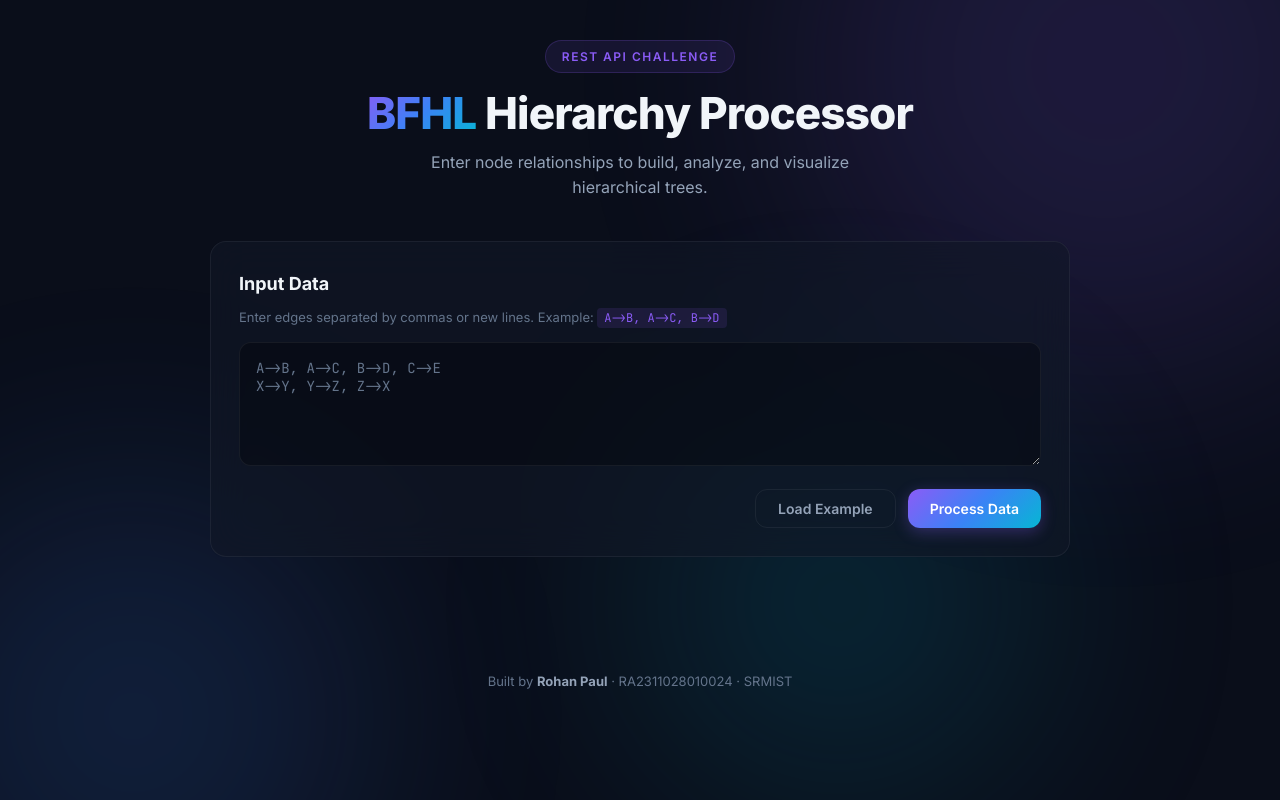
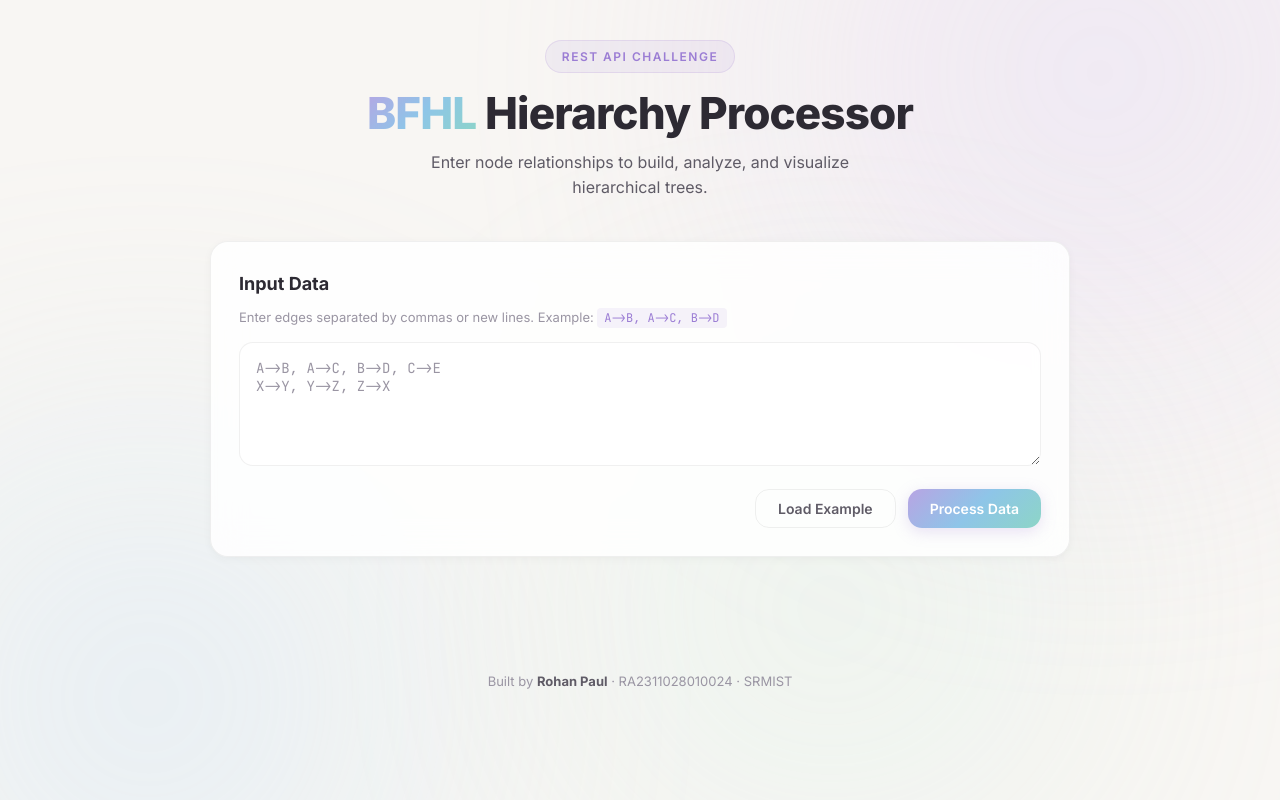
Before and after one commit to rohan-0024/Hierarchy-Processor, a website: page public/index.html in a window 1280 px wide. Drawn offline with Linux system fonts and the light colour scheme.

Commit message:
feat: switch to light pastel theme

```diff
--- a/public/style.css
+++ b/public/style.css
@@ -1,36 +1,38 @@
 /* ===== CSS Custom Properties ===== */
 :root {
-  --bg-primary: #0a0e1a;
-  --bg-secondary: #111827;
-  --bg-card: rgba(17, 24, 39, 0.6);
-  --bg-card-hover: rgba(17, 24, 39, 0.8);
-  --border-card: rgba(255, 255, 255, 0.06);
-  --border-hover: rgba(139, 92, 246, 0.3);
+  --bg-primary: #f8f6f3;
+  --bg-secondary: #ffffff;
+  --bg-card: rgba(255, 255, 255, 0.85);
+  --bg-card-hover: rgba(255, 255, 255, 0.95);
+  --border-card: rgba(0, 0, 0, 0.06);
+  --border-hover: rgba(168, 139, 214, 0.35);
 
-  --text-primary: #f1f5f9;
-  --text-secondary: #94a3b8;
-  --text-muted: #64748b;
+  --text-primary: #2d2a33;
+  --text-secondary: #5f5b66;
+  --text-muted: #9a95a3;
 
-  --accent-violet: #8b5cf6;
-  --accent-blue: #3b82f6;
-  --accent-cyan: #06b6d4;
-  --accent-emerald: #10b981;
-  --accent-amber: #f59e0b;
-  --accent-rose: #f43f5e;
+  --accent-violet: #9b7dd4;
+  --accent-blue: #7aabe8;
+  --accent-cyan: #6cc5c7;
+  --accent-emerald: #7bc4a5;
+  --accent-amber: #e2b968;
+  --accent-rose: #d98a96;
 
-  --gradient-primary: linear-gradient(135deg, #8b5cf6 0%, #3b82f6 50%, #06b6d4 100%);
-  --gradient-card: linear-gradient(135deg, rgba(139,92,246,0.08) 0%, rgba(59,130,246,0.05) 100%);
+  --gradient-primary: linear-gradient(135deg, #b8a4e3 0%, #8ec5e8 50%, #8dd5c7 100%);
+  --gradient-card: linear-gradient(135deg, rgba(184,164,227,0.08) 0%, rgba(142,197,232,0.05) 100%);
 
-  --radius-sm: 8px;
-  --radius-md: 12px;
-  --radius-lg: 16px;
-  --radius-xl: 20px;
+  --radius-sm: 10px;
+  --radius-md: 14px;
+  --radius-lg: 18px;
+  --radius-xl: 22px;
 
   --font-sans: 'Inter', -apple-system, BlinkMacSystemFont, sans-serif;
   --font-mono: 'JetBrains Mono', 'Fira Code', monospace;
 
-  --shadow-lg: 0 20px 60px rgba(0,0,0,0.4);
-  --shadow-glow: 0 0 40px rgba(139,92,246,0.15);
+  --shadow-sm: 0 2px 8px rgba(0,0,0,0.04);
+  --shadow-md: 0 4px 16px rgba(0,0,0,0.06);
+  --shadow-lg: 0 12px 40px rgba(0,0,0,0.08);
+  --shadow-glow: 0 4px 24px rgba(168,139,214,0.12);
 }
 
 /* ===== Reset & Base ===== */
@@ -54,12 +56,12 @@ body {
 }
 
 .orb {
-  position: absolute; border-radius: 50%; filter: blur(120px); opacity: 0.15;
-  animation: float 20s ease-in-out infinite;
+  position: absolute; border-radius: 50%; filter: blur(140px); opacity: 0.3;
+  animation: float 25s ease-in-out infinite;
 }
-.orb-1 { width: 600px; height: 600px; background: var(--accent-violet); top: -200px; right: -100px; }
-.orb-2 { width: 500px; height: 500px; background: var(--accent-blue); bottom: -150px; left: -100px; animation-delay: -7s; }
-.orb-3 { width: 400px; height: 400px; background: var(--accent-cyan); top: 50%; left: 50%; transform: translate(-50%,-50%); animation-delay: -14s; }
+.orb-1 { width: 600px; height: 600px; background: #dcc8f5; top: -200px; right: -100px; }
+.orb-2 { width: 500px; height: 500px; background: #b8ddf7; bottom: -150px; left: -100px; animation-delay: -8s; }
+.orb-3 { width: 400px; height: 400px; background: #c3eee0; top: 50%; left: 50%; transform: translate(-50%,-50%); animation-delay: -16s; }
 
 @keyframes float {
   0%, 100% { transform: translate(0, 0) scale(1); }
@@ -77,11 +79,12 @@ body {
 /* ===== Glass Card ===== */
 .glass-card {
   background: var(--bg-card);
-  backdrop-filter: blur(20px);
-  -webkit-backdrop-filter: blur(20px);
+  backdrop-filter: blur(16px);
+  -webkit-backdrop-filter: blur(16px);
   border: 1px solid var(--border-card);
   border-radius: var(--radius-lg);
   padding: 28px;
+  box-shadow: var(--shadow-sm);
   transition: border-color 0.3s, box-shadow 0.3s;
 }
 .glass-card:hover {
@@ -94,12 +97,13 @@ body {
 .header-badge {
   display: inline-block; font-size: 12px; font-weight: 600; letter-spacing: 1.5px;
   text-transform: uppercase; color: var(--accent-violet);
-  background: rgba(139,92,246,0.1); border: 1px solid rgba(139,92,246,0.2);
+  background: rgba(168,139,214,0.1); border: 1px solid rgba(168,139,214,0.2);
   padding: 6px 16px; border-radius: 100px; margin-bottom: 16px;
 }
 .header-title {
   font-size: clamp(28px, 5vw, 44px); font-weight: 800; line-height: 1.1;
   letter-spacing: -0.02em; margin-bottom: 12px;
+  color: var(--text-primary);
 }
 .gradient-text {
   background: var(--gradient-primary); -webkit-background-clip: text;
@@ -109,22 +113,23 @@ body {
 
 /* ===== Input Section ===== */
 .input-section { margin-bottom: 24px; }
-.section-label { font-size: 18px; font-weight: 700; margin-bottom: 8px; }
+.section-label { font-size: 18px; font-weight: 700; margin-bottom: 8px; color: var(--text-primary); }
 .input-hint { font-size: 13px; color: var(--text-muted); margin-bottom: 14px; }
 .input-hint code {
-  background: rgba(139,92,246,0.12); color: var(--accent-violet);
+  background: rgba(168,139,214,0.1); color: var(--accent-violet);
   padding: 2px 7px; border-radius: 4px; font-family: var(--font-mono); font-size: 12px;
 }
 
 .textarea {
-  width: 100%; background: rgba(0,0,0,0.3); border: 1px solid var(--border-card);
+  width: 100%; background: rgba(255,255,255,0.6); border: 1px solid var(--border-card);
   border-radius: var(--radius-md); padding: 16px; color: var(--text-primary);
   font-family: var(--font-mono); font-size: 14px; resize: vertical;
   transition: border-color 0.3s, box-shadow 0.3s; outline: none;
 }
 .textarea:focus {
   border-color: var(--accent-violet);
-  box-shadow: 0 0 0 3px rgba(139,92,246,0.15);
+  box-shadow: 0 0 0 3px rgba(168,139,214,0.15);
+  background: #fff;
 }
 .textarea::placeholder { color: var(--text-muted); }
 
@@ -139,15 +144,15 @@ body {
 }
 .btn-primary {
   background: var(--gradient-primary); color: #fff;
-  box-shadow: 0 4px 15px rgba(139,92,246,0.3);
+  box-shadow: 0 4px 15px rgba(168,139,214,0.25);
 }
-.btn-primary:hover { transform: translateY(-1px); box-shadow: 0 6px 25px rgba(139,92,246,0.4); }
+.btn-primary:hover { transform: translateY(-1px); box-shadow: 0 6px 25px rgba(168,139,214,0.35); }
 .btn-primary:active { transform: translateY(0); }
 .btn-ghost {
   background: transparent; color: var(--text-secondary);
   border: 1px solid var(--border-card);
 }
-.btn-ghost:hover { border-color: var(--text-muted); color: var(--text-primary); }
+.btn-ghost:hover { border-color: var(--text-muted); color: var(--text-primary); background: rgba(255,255,255,0.5); }
 
 .spinner {
   display: inline-block; width: 16px; height: 16px;
@@ -158,8 +163,8 @@ body {
 
 /* ===== Error Toast ===== */
 .error-toast {
-  background: rgba(244,63,94,0.12); border: 1px solid rgba(244,63,94,0.3);
-  color: var(--accent-rose); border-radius: var(--radius-md);
+  background: rgba(217,138,150,0.1); border: 1px solid rgba(217,138,150,0.3);
+  color: #b5616f; border-radius: var(--radius-md);
   padding: 14px 20px; margin-bottom: 24px;
   font-size: 14px; font-weight: 500;
   animation: slideDown 0.3s ease;
@@ -184,7 +189,7 @@ body {
 .card-title { font-size: 16px; font-weight: 700; margin-bottom: 16px; color: var(--accent-violet); }
 .identity-grid { display: grid; grid-template-columns: repeat(auto-fit, minmax(200px, 1fr)); gap: 12px; }
 .identity-item {
-  background: rgba(0,0,0,0.2); padding: 12px 16px; border-radius: var(--radius-sm);
+  background: rgba(168,139,214,0.06); padding: 12px 16px; border-radius: var(--radius-sm);
   border-left: 3px solid var(--accent-violet);
 }
 .identity-item .label { font-size: 11px; text-transform: uppercase; letter-spacing: 1px; color: var(--text-muted); margin-bottom: 4px; }
@@ -202,14 +207,15 @@ body {
 
 /* ===== Hierarchies ===== */
 .hierarchies-section { margin-bottom: 24px; }
-.section-title { font-size: 18px; font-weight: 700; margin-bottom: 16px; display: flex; align-items: center; gap: 8px; }
+.section-title { font-size: 18px; font-weight: 700; margin-bottom: 16px; display: flex; align-items: center; gap: 8px; color: var(--text-primary); }
 
 .hierarchies-grid { display: grid; gap: 16px; }
 .hierarchy-card {
   background: var(--bg-card); border: 1px solid var(--border-card);
-  border-radius: var(--radius-lg); padding: 24px; transition: border-color 0.3s;
+  border-radius: var(--radius-lg); padding: 24px; transition: border-color 0.3s, box-shadow 0.3s;
+  box-shadow: var(--shadow-sm);
 }
-.hierarchy-card:hover { border-color: var(--border-hover); }
+.hierarchy-card:hover { border-color: var(--border-hover); box-shadow: var(--shadow-glow); }
 
 .hierarchy-header { display: flex; align-items: center; justify-content: space-between; margin-bottom: 16px; flex-wrap: wrap; gap: 8px; }
 .hierarchy-root {
@@ -221,30 +227,31 @@ body {
   font-size: 11px; font-weight: 600; text-transform: uppercase; letter-spacing: 1px;
   padding: 4px 12px; border-radius: 100px;
 }
-.badge-tree { background: rgba(16,185,129,0.12); color: var(--accent-emerald); border: 1px solid rgba(16,185,129,0.2); }
-.badge-cycle { background: rgba(244,63,94,0.12); color: var(--accent-rose); border: 1px solid rgba(244,63,94,0.2); }
+.badge-tree { background: rgba(123,196,165,0.15); color: #5a9e80; border: 1px solid rgba(123,196,165,0.3); }
+.badge-cycle { background: rgba(217,138,150,0.12); color: #b5616f; border: 1px solid rgba(217,138,150,0.25); }
 .badge-depth {
   font-size: 11px; font-weight: 600; padding: 4px 12px; border-radius: 100px;
-  background: rgba(59,130,246,0.12); color: var(--accent-blue); border: 1px solid rgba(59,130,246,0.2);
+  background: rgba(122,171,232,0.12); color: #5a8cc5; border: 1px solid rgba(122,171,232,0.25);
 }
 
 .tree-view {
-  background: rgba(0,0,0,0.25); border-radius: var(--radius-md);
+  background: rgba(248,246,243,0.7); border: 1px solid var(--border-card);
+  border-radius: var(--radius-md);
   padding: 16px; font-family: var(--font-mono); font-size: 13px;
   overflow-x: auto;
 }
-.tree-node { padding-left: 20px; border-left: 1px solid rgba(139,92,246,0.2); margin-left: 4px; }
+.tree-node { padding-left: 20px; border-left: 2px solid rgba(168,139,214,0.2); margin-left: 4px; }
 .tree-node-label {
-  color: var(--accent-cyan); font-weight: 600; padding: 3px 0;
+  color: #4a8e99; font-weight: 600; padding: 3px 0;
   display: flex; align-items: center; gap: 6px;
 }
 .tree-node-label::before {
   content: ''; display: inline-block; width: 6px; height: 6px;
   border-radius: 50%; background: var(--accent-violet);
 }
-.tree-root > .tree-node-label { color: var(--accent-amber); font-size: 15px; }
+.tree-root > .tree-node-label { color: #c4944e; font-size: 15px; }
 .cycle-message {
-  color: var(--accent-rose); font-style: italic; font-size: 13px;
+  color: #b5616f; font-style: italic; font-size: 13px;
   display: flex; align-items: center; gap: 8px;
 }
 
@@ -252,16 +259,16 @@ body {
 .entries-row { display: grid; grid-template-columns: 1fr 1fr; gap: 16px; margin-bottom: 24px; }
 .entries-card { min-height: 80px; }
 .entries-title { font-size: 14px; font-weight: 700; margin-bottom: 12px; display: flex; align-items: center; gap: 8px; }
-.invalid-title { color: var(--accent-rose); }
-.duplicate-title { color: var(--accent-amber); }
+.invalid-title { color: #b5616f; }
+.duplicate-title { color: #c4944e; }
 
 .badges-container { display: flex; flex-wrap: wrap; gap: 8px; }
 .badge {
   font-family: var(--font-mono); font-size: 12px; font-weight: 500;
   padding: 4px 12px; border-radius: 100px;
 }
-.badge-invalid { background: rgba(244,63,94,0.1); color: var(--accent-rose); border: 1px solid rgba(244,63,94,0.2); }
-.badge-duplicate { background: rgba(245,158,11,0.1); color: var(--accent-amber); border: 1px solid rgba(245,158,11,0.2); }
+.badge-invalid { background: rgba(217,138,150,0.1); color: #b5616f; border: 1px solid rgba(217,138,150,0.25); }
+.badge-duplicate { background: rgba(226,185,104,0.12); color: #a87e38; border: 1px solid rgba(226,185,104,0.25); }
 .badge-none { color: var(--text-muted); font-family: var(--font-sans); font-style: italic; }
 
 /* ===== Raw JSON ===== */
@@ -274,9 +281,10 @@ body {
 .raw-json-summary::before { content: '▸'; transition: transform 0.2s; }
 details[open] > .raw-json-summary::before { transform: rotate(90deg); }
 .json-block {
-  margin-top: 14px; background: rgba(0,0,0,0.3); border-radius: var(--radius-md);
+  margin-top: 14px; background: rgba(248,246,243,0.8); border: 1px solid var(--border-card);
+  border-radius: var(--radius-md);
   padding: 16px; overflow-x: auto; font-family: var(--font-mono);
-  font-size: 12px; line-height: 1.7; color: var(--accent-cyan);
+  font-size: 12px; line-height: 1.7; color: #4a8e99;
 }
 
 /* ===== Footer ===== */
```
